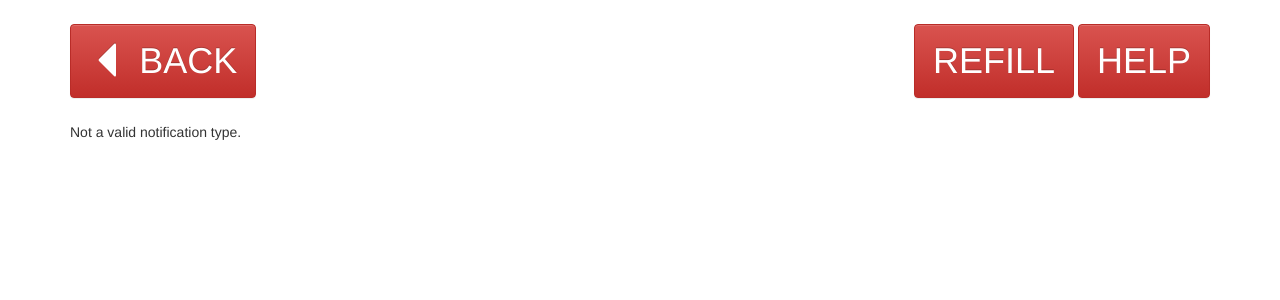
After one commit to miladpejmanrad/django_project, a Django app: page /notify/ in a window 1280 px wide. The commit adds this page. Shown: the top 300 px of the page. Run offline with Django 3.2, Linux system fonts and the light colour scheme; parts of the project's set-up code (start-up, migrations or seed data) failed here and were passed over; some libraries are stand-ins or nearby versions.

Commit message:
Help button creates notifications
Pressing the help button creates a notification in the system. Working
on the other types now.

```diff
--- a/django_project/urls.py
+++ b/django_project/urls.py
@@ -26,6 +26,9 @@ urlpatterns = patterns('',
 	url(r'^pay/card/tip/$', 'menu.views.tipping', name='tipping'),
 	url(r'^pay/receipt/(?P<receipt_type>\w+)/$', 'menu.views.receipt', name='receipt'),
 
+	# Notification related patterns
+	url(r'^notify/$', 'menu.views.send_notification', name='send_notification'),
+
 	# Staff related patterns
     url(r'^login/$', 'django_project.views.login', name='login'),
     url(r'^auth_view/$', 'django_project.views.auth_view', name='auth_view'),
--- a/menu/views.py
+++ b/menu/views.py
@@ -1,7 +1,7 @@
 from django.shortcuts import render
 from django.http import HttpResponseRedirect, HttpResponse
 from django.core.urlresolvers import reverse
-from menu.models import Category, MenuItem, Order, Allergen, AdminMenu
+from menu.models import Category, MenuItem, Order, Allergen, AdminMenu, Notification
 from menu.modelforms import AddItemToOrderForm, PlaceOrderForm, TipOrderForm
 from decimal import Decimal
 from binascii import a2b_base64
@@ -299,9 +299,12 @@ def receipt(request, receipt_type):
 
 # This view handles the notifications sent by the customer.
 def send_notification(request):
+	context = {}
 	if request.method == "POST":
 		notification_type = request.POST['type']
-		drink_name = request.POST['drink']
+		drink_name = ''
+		if notification_type == 'refill':
+			drink_name = request.POST['drink']
 		new_notification = Notification(
 			table_number = settings.TABLE_NUMBER,
 			type = notification_type,
@@ -309,7 +312,7 @@ def send_notification(request):
 		)
 		new_notification.save()
 		context = {
-			'notification_type' = notification_type,
+			'notification_type': notification_type,
 		}
 
-	return render(request, 'menu/notification.html', context)
+	return render(request, 'notification.html', context)
--- a/templates/base.html
+++ b/templates/base.html
@@ -79,7 +79,11 @@
   {% block extra_buttons %}{% endblock %}
   {% if order_exists %}<a href="/menu/review-order"><button type="button" class="btn btn-s btn-success" style="font-size:18px; margin-right:36px;">Review Order</button></a>{% endif %}
   <button type="button" class="btn btn-s btn-danger">REFILL</button>
-  <button type="button" class="btn btn-s btn-danger">HELP</button>
+  <form action="/notify/" method="post" style="display:inline-block">
+  {% csrf_token %}
+  <input type="hidden" value="help" name="type">
+  <button class="btn btn-s btn-danger">HELP</button>
+  </form>
   </div>
 
 {% block content %}
--- /dev/null
+++ b/templates/notification.html
@@ -0,0 +1,15 @@
+{% extends "base.html" %}
+
+{% block content %}
+
+{% if notification_type == 'help' %}
+	Help is on the way!
+{% elif notification_type == 'refill' %}
+	Your refill is on the way!
+{% elif notification_type == 'cash' %}
+	Your server will be by to take your payment!
+{% else %}
+	Not a valid notification type.
+{% endif %}
+
+{% endblock %}
```
Also changed, not shown: db.sqlite3.
